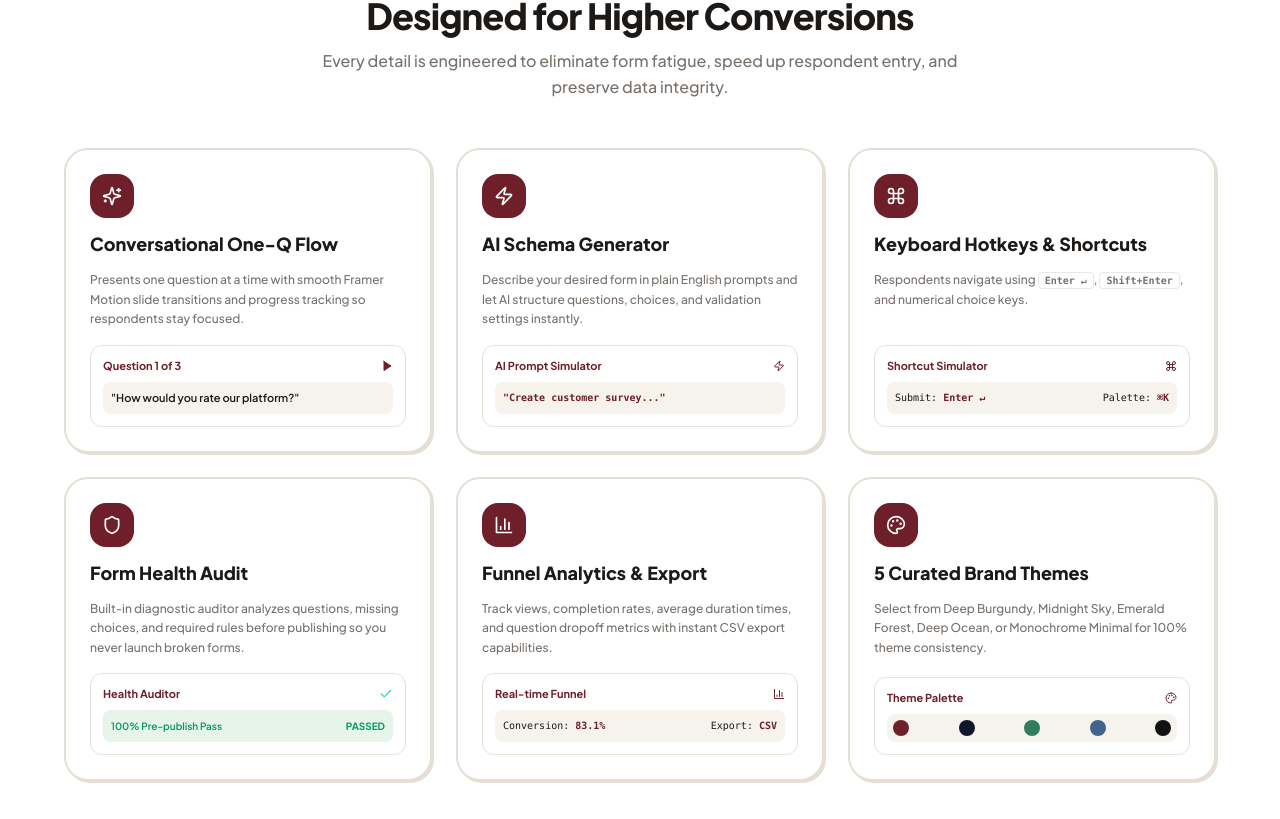
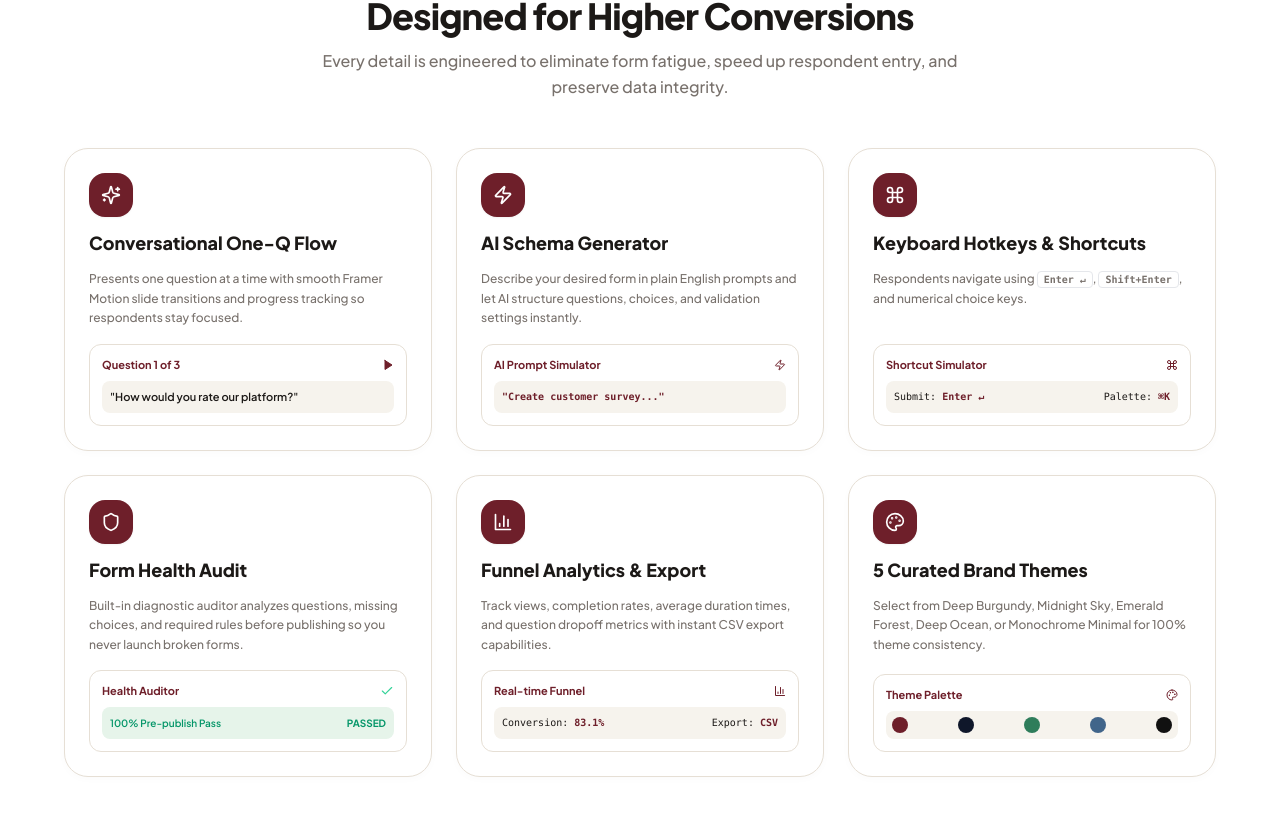
Before and after one commit to Rishabh2728/Ripple-Form, a Next.js app in the folder frontend/: page / in a window 1280 px wide. Shown: the part 1541-2360 px from the top of the page. Built offline with nearby package versions, Linux system fonts and the light colour scheme; no server answers.

Commit message:
UI: Buttons border ui changes

```diff
--- a/frontend/app/globals.css
+++ b/frontend/app/globals.css
@@ -44,44 +44,58 @@
   background-position: 0 0, 15px 15px;
 }
 
-/* Elegant Brand Crayon Card & Surface Utilities */
+/* Elegant Brand Card & Surface Utilities */
 .crayon-card {
   background-color: var(--theme-surface, #FFFFFF);
-  border: 2px solid var(--theme-border, #E6DFD5);
+  border: 1.5px solid var(--theme-border, #E6DFD5);
   border-radius: 1.5rem;
-  box-shadow: 2px 2px 0px 0px var(--theme-border, #E6DFD5);
-  transition: border-color 0.2s ease, box-shadow 0.2s ease;
+  box-shadow: 0 2px 8px rgba(0, 0, 0, 0.02);
+  transition: border-color 0.2s ease, box-shadow 0.2s ease, transform 0.2s ease;
 }
 
 .crayon-card:hover {
-  border-color: var(--theme-accent, #6E1F2A);
-  box-shadow: 3px 3px 0px 0px var(--theme-accent, #6E1F2A);
+  border-color: #F0C9CD;
+  box-shadow: 0 6px 16px rgba(240, 201, 205, 0.35);
 }
 
 .crayon-card-brand {
   background: var(--theme-surface, #FFFFFF);
-  border: 2px solid var(--theme-border, #E6DFD5);
-  box-shadow: 2px 2px 0px 0px var(--theme-border, #E6DFD5);
-  transition: border-color 0.2s ease, box-shadow 0.2s ease;
+  border: 1.5px solid var(--theme-border, #E6DFD5);
+  box-shadow: 0 2px 8px rgba(0, 0, 0, 0.02);
+  transition: border-color 0.2s ease, box-shadow 0.2s ease, transform 0.2s ease;
 }
 
 .crayon-card-brand:hover {
-  border-color: var(--theme-border, #E6DFD5);
-  box-shadow: 3px 3px 0px 0px var(--theme-border, #E6DFD5);
+  border-color: #F0C9CD;
+  box-shadow: 0 6px 16px rgba(240, 201, 205, 0.35);
 }
 
+/* Generic Clean Buttons (No Heavy Black Shadows across App) */
 .crayon-button {
+  transition: all 0.2s cubic-bezier(0.16, 1, 0.3, 1);
+}
+
+.crayon-button:hover {
+  transform: translateY(-1px);
+}
+
+.crayon-button:active {
+  transform: translateY(0px);
+}
+
+/* Hero & Respondent Preview Buttons (Tactile Style for Home & Preview Pages) */
+.crayon-button-hero {
   border: 2px solid #1C1917;
   box-shadow: 3px 3px 0px 0px #1C1917;
   transition: all 0.2s ease;
 }
 
-.crayon-button:hover {
+.crayon-button-hero:hover {
   transform: translate(-1px, -1px);
   box-shadow: 4px 4px 0px 0px #1C1917;
 }
 
-.crayon-button:active {
+.crayon-button-hero:active {
   transform: translate(1px, 1px);
   box-shadow: 1px 1px 0px 0px #1C1917;
 }
--- a/frontend/app/page.tsx
+++ b/frontend/app/page.tsx
@@ -143,12 +143,12 @@ export default function LandingPage() {
           className="mt-7 flex flex-wrap items-center justify-center gap-4"
         >
           <Link href={user ? "/dashboard" : "/register"}>
-            <Button size="lg" className="crayon-button bg-[#6E1F2A] hover:bg-[#541720] text-white text-sm font-extrabold px-7 py-3.5 rounded-2xl shadow-md" rightIcon={<ArrowRight className="w-4 h-4" />}>
+            <Button size="lg" className="crayon-button-hero bg-[#6E1F2A] hover:bg-[#541720] text-white text-sm font-extrabold px-7 py-3.5 rounded-2xl" rightIcon={<ArrowRight className="w-4 h-4" />}>
               {user ? "Open Dashboard" : "Start Building Free"}
             </Button>
           </Link>
           <Link href="/f/saas-customer-feedback">
-            <Button variant="outline" size="lg" className="crayon-button bg-white text-[#1C1917] hover:bg-[#F6F3ED] text-sm font-bold px-6 py-3.5 rounded-2xl" rightIcon={<ArrowUpRight className="w-4 h-4" />}>
+            <Button variant="outline" size="lg" className="crayon-button-hero bg-white text-[#1C1917] hover:bg-[#F6F3ED] text-sm font-bold px-6 py-3.5 rounded-2xl" rightIcon={<ArrowUpRight className="w-4 h-4" />}>
               Explore Live Demo Form
             </Button>
           </Link>
```
